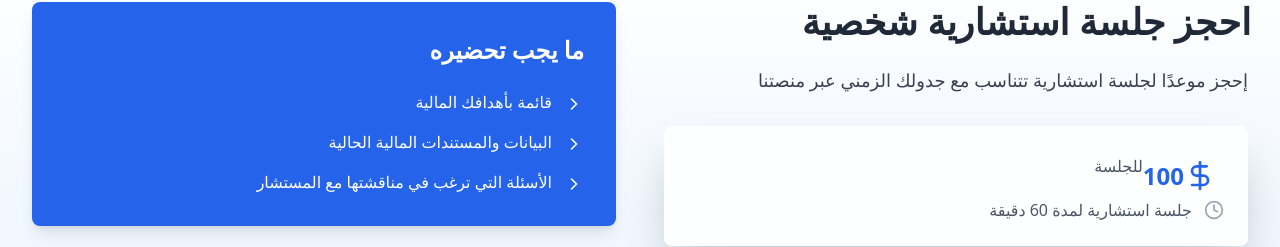
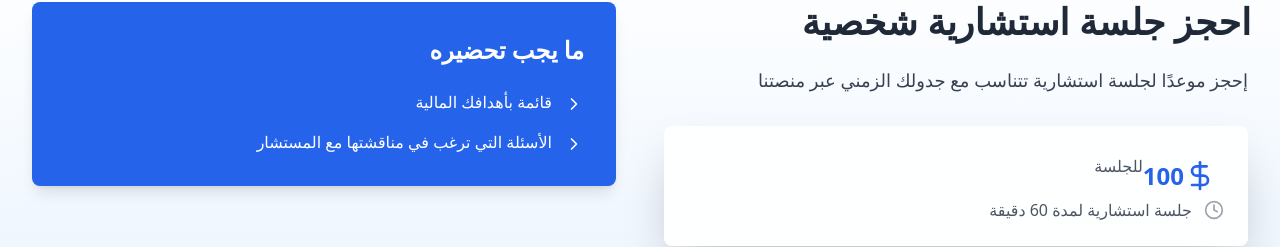
Before and after one commit to hmweb77/financebdarija-course, a Next.js app: page /consulting in a window 1280 px wide. Shown: the part 106-353 px from the top of the page. Built offline with nearby package versions, Linux system fonts and the light colour scheme.

Commit message:
updating copy

```diff
--- a/src/pages/api/book/send-verification.js
+++ b/src/pages/api/book/send-verification.js
@@ -62,7 +62,7 @@ export default async function handler(req, res) {
       body: JSON.stringify({
         sender: {
           name: "FinanceBdarija",
-          email: process.env.BREVO_SENDER_EMAIL || "noreply@financebdarija.com"
+          email: process.env.BREVO_SENDER_EMAIL || "contact@hmwebs.com"
         },
         to: [
           {
--- a/src/pages/consulting/index.jsx
+++ b/src/pages/consulting/index.jsx
@@ -115,7 +115,6 @@ const ConsultingPage = () => {
                 <ul className="space-y-4">
                   {[
                     "قائمة بأهدافك المالية",
-                    "البيانات والمستندات المالية الحالية",
                     "الأسئلة التي ترغب في مناقشتها مع المستشار",
                   ].map((item, index) => (
                     <motion.li
```
